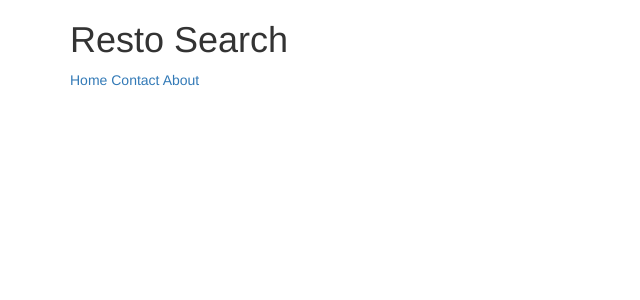
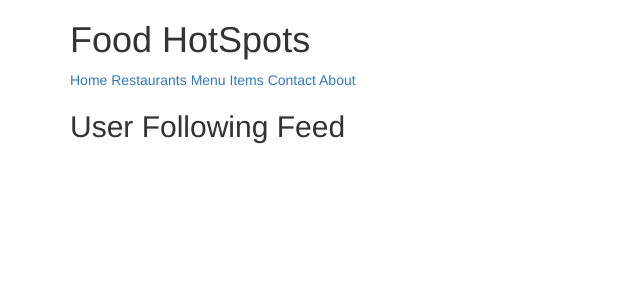
Before and after one commit to sunilsm7/django_resto, a Django app: page / in a window 1280 px wide. Shown: the top 300 px of the page, without its empty margins (0-640 px from the left). Run offline with Django 3.2, Linux system fonts and the light colour scheme; some libraries are stand-ins or nearby versions.

Commit message:
home-feed

```diff
--- a/django_resto/urls.py
+++ b/django_resto/urls.py
@@ -21,12 +21,12 @@ from django.views.generic import RedirectView
 from django.views.generic import TemplateView
 
 from django.contrib.auth.views import LoginView, PasswordResetView
-
+from menus.views import HomeView
 from profiles.views import ProfileFollowToggle
 
 urlpatterns = [
     url(r'^admin/', admin.site.urls),
-    url(r'^$', TemplateView.as_view(template_name='home.html'), name='home'),
+    url(r'^$', HomeView.as_view(), name='home'),
     url(r'^login/$', LoginView.as_view(), name='login'),
     url(r'^password_reset/$', PasswordResetView.as_view(), name='password_reset'),
     url(r'^profile-follow/$', ProfileFollowToggle.as_view(), name='follow'),
--- /dev/null
+++ b/menus/templates/menus/home-feed.html
@@ -0,0 +1,30 @@
+{% extends "base.html"%}
+{% block content %}
+
+<div class="row">
+<div class="col-sm-8">
+	<h2>User Following Feed</h2>
+{% for obj in object_list %}
+
+
+		<div class="thumbnail">
+
+			<h3><strong><a href="{% url 'profiles:detail' username=obj.user.username%}">{{ obj.user }}</a></strong> </h3>
+			<h4><strong>{{ obj.name }}</strong> </h4>
+			<p><a href="{% url 'profiles:detail' username=obj.user.username%}?q={{obj.restaurant.title}}">{{ obj.restaurant.title }}</a>| <a href="{% url 'profiles:detail' username=obj.user.username%}?q={{obj.restaurant.location}}">{{ obj.restaurant.location}}</a> |<a href="{% url 'profiles:detail' username=obj.user.username%}?q={{obj.restaurant.category}}"> {{ obj.restaurant.category}}</a></p>
+			<p>
+				<strong>{{ obj.name }}:</strong> with
+				{% for ing in obj.get_contents %}
+					<a href="{% url 'profiles:detail' username=obj.user.username%}?q={{ing}}">
+						{{ ing}}
+					</a>
+				{% endfor %}
+
+			</p>
+		</div>
+
+{% endfor %}
+{% include 'snippets/pagination.html' %}
+</div>
+</div>
+{% endblock %}
--- a/menus/views.py
+++ b/menus/views.py
@@ -1,20 +1,35 @@
 from django.contrib.auth.mixins import LoginRequiredMixin
 from django.shortcuts import render
-from django.views.generic import ListView, DetailView, UpdateView, CreateView
+from django.views.generic import View, ListView, DetailView, UpdateView, CreateView
 from django.core.paginator import Paginator
 
 from .forms import ItemForm
 from .models import Item
+
 # Create your views here.
 
-class ItemListView(ListView):
+class HomeView(View):
+	#template_name='home-feed.html'
+	paginate_by = 10
+	def get(self, request, *args, **kwargs):
+		if not request.user.is_authenticated():
+			return render(request, 'menus/home-feed.html', {})
+		user = request.user
+		is_following_user_id = [x.user.id for x in user.is_following.all()]
+		qs = Item.objects.filter(user__id__in=is_following_user_id, public=True).order_by("-updated")
+
+		return render(request, 'menus/home-feed.html', {'object_list':qs})
+
+
+
+class ItemListView(LoginRequiredMixin,ListView):
 	template_name = 'menus/item_list.html'
 	paginate_by = 10
 
 	def get_queryset(self):
 		return Item.objects.filter(user = self.request.user)
 
-class ItemDetailView(DetailView):
+class ItemDetailView(LoginRequiredMixin, DetailView):
 	def get_queryset(self):
 		return Item.objects.filter(user = self.request.user)
 
--- a/static/css/style.css
+++ b/static/css/style.css
@@ -4,6 +4,6 @@
 }
 
 .item-list{
-	background-color: rgb(255, 10, 255);
+	background-color: rgb(255, 255, 255);
 	margin: 10px;
 }
--- a/templates/snippets/nav.html
+++ b/templates/snippets/nav.html
@@ -1,9 +1,10 @@
 <div class="container">
-<h1>Resto Search </h1>
+<h1>Food HotSpots </h1>
 <a href = "{% url 'home' %}">Home</a>
-{% if request.user.is_authenticated %}
 <a href = "{% url 'restaurants:list' %}">Restaurants</a>
 <a href = "{% url 'menus:list' %}">Menu Items</a>
+{% if request.user.is_authenticated %}
+<a href = "{% url 'profiles:detail' request.user.username %}">My Profile</a>
 {% endif %}
 <a href = "{% url 'contact' %}">Contact</a>
 <a href = "{% url 'about' %}">About</a>
```
Also changed, not shown: db.sqlite3.
